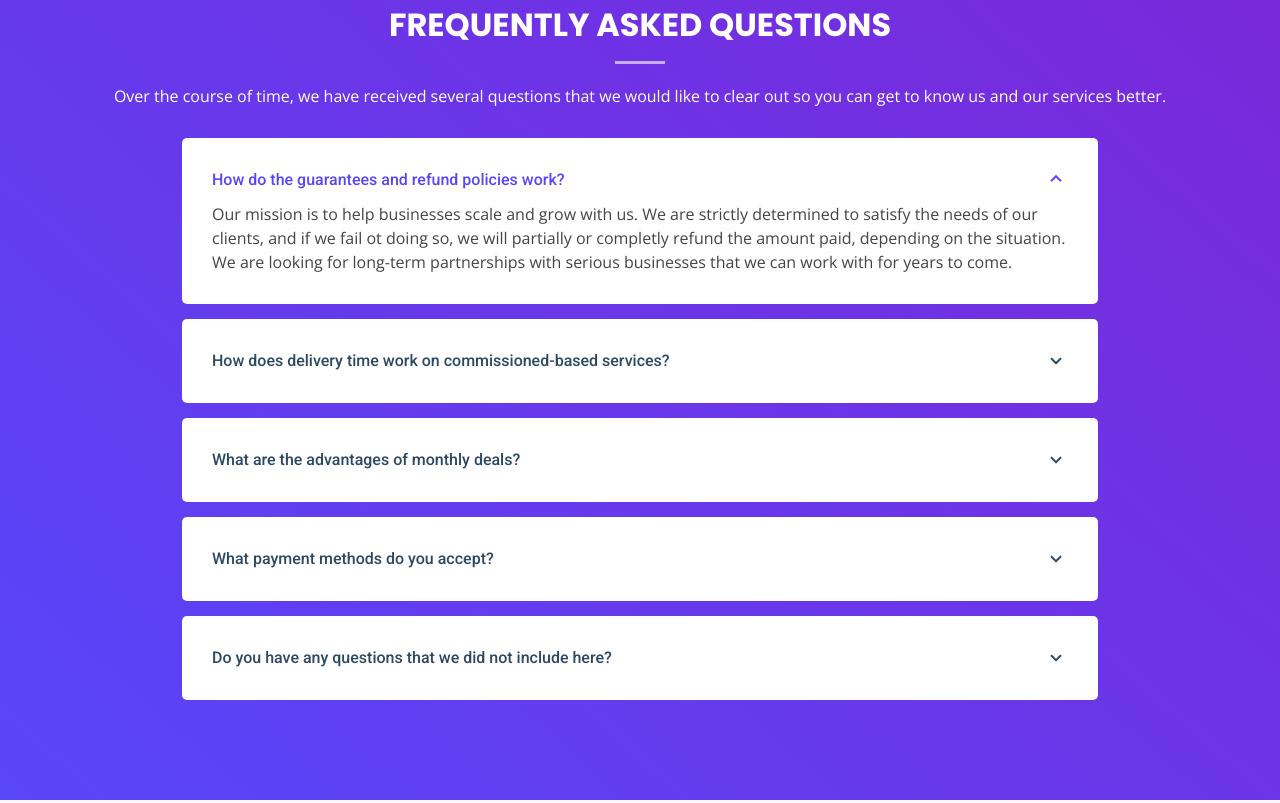
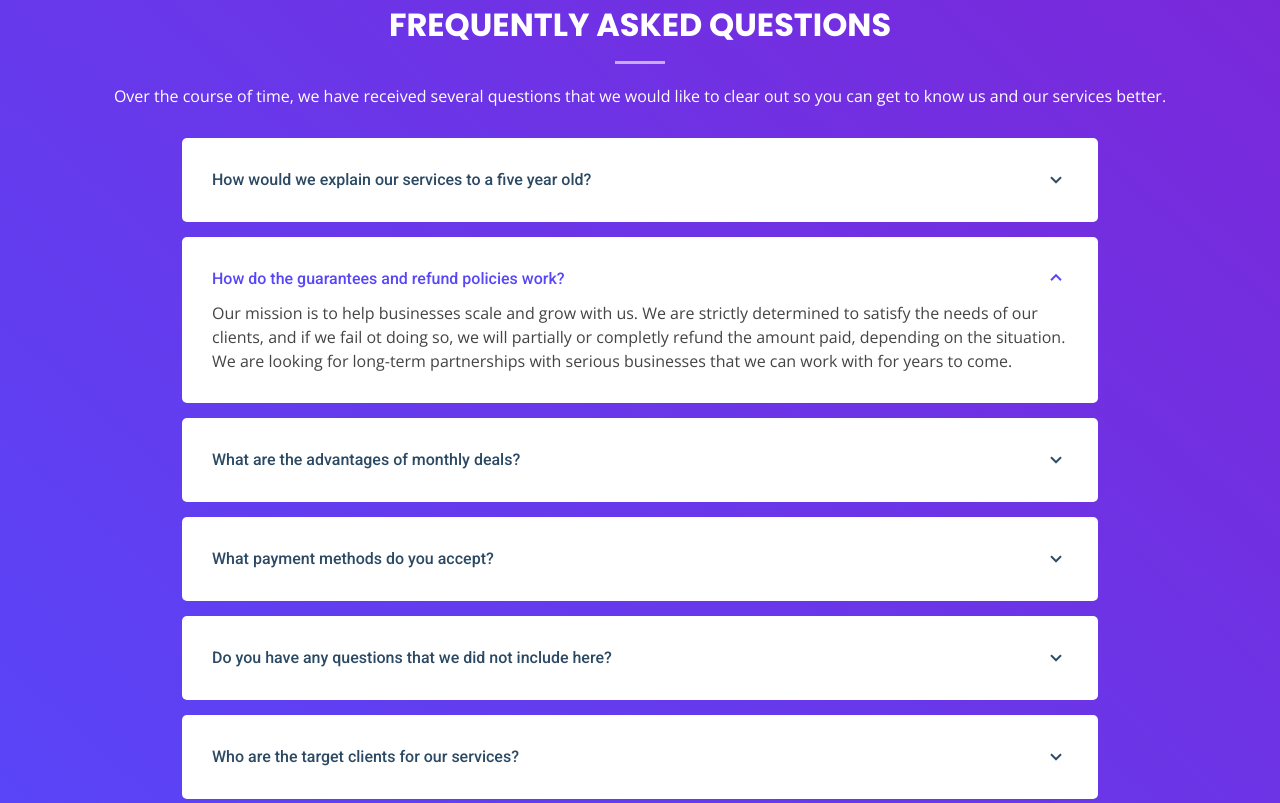
Before and after one commit to Lucasiocco/RekonMedia, a plain HTML site: page index.html in a window 1280 px wide. Shown: the part 4080-4883 px from the top of the page. Drawn offline with nearby package versions, Linux system fonts and the light colour scheme; a script that the page names is missing.

Commit message:
Se modifico faq

```diff
--- a/index.html
+++ b/index.html
@@ -491,20 +491,20 @@
 
         <div class="faq-list">
           <ul>
-            <li data-aos="fade-up" data-aos="fade-up" data-aos-delay="100">
-              <a data-bs-toggle="collapse" class="collapse" data-bs-target="#faq-list-1">How do the guarantees and refund policies work? <i class="bx bx-chevron-down icon-show"></i><i class="bx bx-chevron-up icon-close"></i></a>
-              <div id="faq-list-1" class="collapse show" data-bs-parent=".faq-list">
+            <li data-aos="fade-up" data-aos-delay="100">
+              <a data-bs-toggle="collapse" data-bs-target="#faq-list-1" class="collapsed">How would we explain our services to a five year old? <i class="bx bx-chevron-down icon-show"></i><i class="bx bx-chevron-up icon-close"></i></a>
+              <div id="faq-list-1" class="collapse" data-bs-parent=".faq-list">
                 <p>
-                  Our mission is to help businesses scale and grow with us. We are strictly determined to satisfy the needs of our clients, and if we fail ot doing so, we will partially or completly refund the amount paid, depending on the situation. We are looking for long-term partnerships with serious businesses that we can work with for years to come.
+                  RekonMedia is a company that helps other companies to make their websites more popular and easier to find on the internet. We also help companies with their advertising campaigns, making sure that the money they spend on advertising is well spent.
                 </p>
               </div>
             </li>
 
-            <li data-aos="fade-up" data-aos-delay="200">
-              <a data-bs-toggle="collapse" data-bs-target="#faq-list-2" class="collapsed">How does delivery time work on commissioned-based services? <i class="bx bx-chevron-down icon-show"></i><i class="bx bx-chevron-up icon-close"></i></a>
-              <div id="faq-list-2" class="collapse" data-bs-parent=".faq-list">
+            <li data-aos="fade-up" data-aos="fade-up" data-aos-delay="200">
+              <a data-bs-toggle="collapse" class="collapse" data-bs-target="#faq-list-2">How do the guarantees and refund policies work? <i class="bx bx-chevron-down icon-show"></i><i class="bx bx-chevron-up icon-close"></i></a>
+              <div id="faq-list-2" class="collapse show" data-bs-parent=".faq-list">
                 <p>
-                  Our usual delivery time for commissioned websites, designs, optimizations, or advertising campaigns varies according to the complexity and scale of the work. We will always give you an estimated time before you commit to anything with us. Time is precious, and we constantly work to deliver the best services in the shortest time possible.
+                  Our mission is to help businesses scale and grow with us. We are strictly determined to satisfy the needs of our clients, and if we fail ot doing so, we will partially or completly refund the amount paid, depending on the situation. We are looking for long-term partnerships with serious businesses that we can work with for years to come.
                 </p>
               </div>
             </li>
@@ -532,6 +532,17 @@
               <div id="faq-list-5" class="collapse" data-bs-parent=".faq-list">
                 <p>
                   You can email us at <b>contact@rekonmedia.com</b> if you have any doubts about our services.
+                </p>
+              </div>
+            </li>
+
+            <li data-aos="fade-up" data-aos-delay="600">
+              <a data-bs-toggle="collapse" data-bs-target="#faq-list-6" class="collapsed">Who are the target clients for our services? <i class="bx bx-chevron-down icon-show"></i><i class="bx bx-chevron-up icon-close"></i></a>
+              <div id="faq-list-6" class="collapse" data-bs-parent=".faq-list">
+                <p>
+                  Businesses who want to improve their website and advertising campaigns. <br>
+                  Individuals who want to improve their website's visibility and accessibility. <br>
+                  Businesses who want to invest their advertising budget efficiently.
                 </p>
               </div>
             </li>
```
Also changed, not shown: RekonMedia/index.html (+21 -10 lines).
